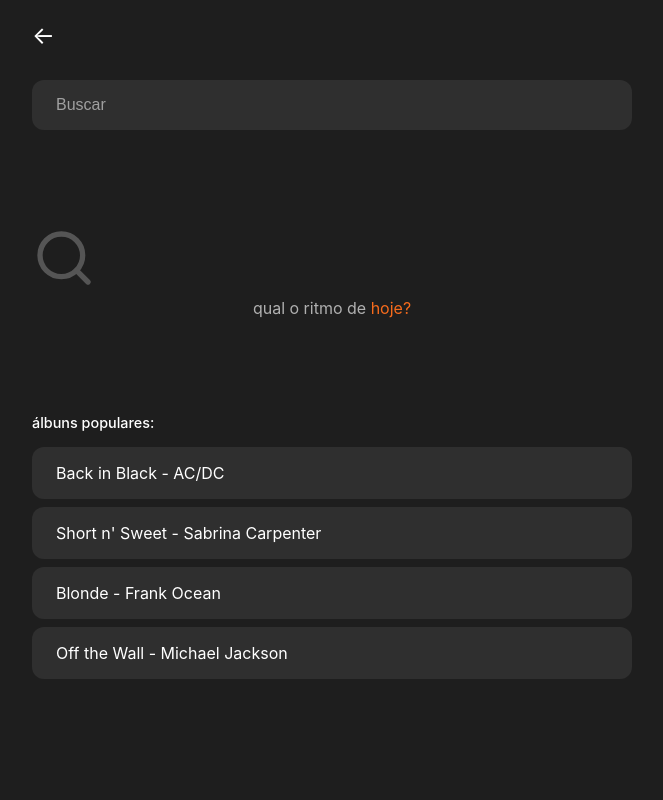
After one commit to mrappini/INF1039-T7-eko, a Flask app: page /explorar in a window 1280 px wide. The commit adds this page. Shown: the whole page, without its empty margins (308-971 px from the left). Run offline with Flask 3, Linux system fonts and the light colour scheme.

Commit message:
Adição do explorar + modificações no cadastro
- a página de busca foi adicionada!

- modificações na página de cadastro: agora, só serão pedidos usuário, email e senha. o logo eko foi redimensionado, e ao clicar nele, o usuário será direcionado a homepage.

- agora, o botão de "começar agora" na homepage direciona o usuário para o cadastro

- correção de bugs e melhorias na homepage

```diff
--- a/app.py
+++ b/app.py
@@ -19,7 +19,6 @@
 
 @app.route('/cadastro')
 def cadastro():
-
     return render_template('cadastro.html')
 
 
@@ -28,7 +27,9 @@
 
     return render_template('login.html')
 
-
+@app.route('/explorar')
+def explorar():
+    return render_template('busca.html')
 
 
 if __name__ == '__main__':
--- a/templates/base.html
+++ b/templates/base.html
@@ -45,7 +45,7 @@
               <a class="nav-link active" href="{{ url_for('homepage') }}">início</a>
             </li>
             <li class="nav-item">
-              <a class="nav-link" href="#">explorar</a>
+              <a class="nav-link" href="{{ url_for('explorar') }}">explorar</a>
             </li>
             <li class="nav-item">
               <a class="nav-link" href="{{ url_for('avaliacao') }}">minhas avaliações</a>
--- /dev/null
+++ b/templates/busca.html
@@ -0,0 +1,161 @@
+<!DOCTYPE html>
+<html lang="pt-BR">
+<head>
+    <meta charset="UTF-8">
+    <meta name="viewport" content="width=device-width, initial-scale=1.0">
+    <title>Busca de Música</title>
+    <style>
+        /* Reset básico e configurações globais */
+        * {
+            box-sizing: border-box;
+            margin: 0;
+            padding: 0;
+        }
+
+        body {
+            font-family: -apple-system, BlinkMacSystemFont, "Segoe UI", Roboto, Helvetica, Arial, sans-serif;
+            background-color: #1E1E1E; /* Fundo cinza bem escuro */
+            color: #FFFFFF; /* Texto branco */
+            padding: 1.5rem;
+            min-height: 100vh;
+        }
+
+        .search-page-container {
+            width: 100%;
+            max-width: 600px; /* Largura máxima para tablets/desktops */
+            margin: 0 auto;
+        }
+
+        /* Cabeçalho com seta de voltar */
+        header {
+            margin-bottom: 2rem;
+        }
+
+        .back-arrow {
+            font-size: 1.5rem;
+            color: #FFFFFF;
+            text-decoration: none;
+            line-height: 1;
+            display: inline-block;
+        }
+
+        /* Barra de Busca */
+        .search-bar {
+            margin-bottom: 6rem; /* Espaço grande para a área central */
+        }
+
+        .search-bar input {
+            width: 100%;
+            padding: 1rem 1.5rem;
+            border: none;
+            border-radius: 12px;
+            background-color: #2F2F2F; /* Cor de fundo da barra de busca */
+            color: #FFFFFF;
+            font-size: 1rem;
+        }
+
+        .search-bar input::placeholder {
+            color: #A0A0A0;
+        }
+
+        .search-bar input:focus {
+            outline: none;
+        }
+
+        /* Mensagem Central (Lupa e Texto) */
+        .search-center-message {
+            text-align: center;
+            margin-bottom: 6rem;
+        }
+
+        .search-icon {
+            font-size: 4rem; /* Lupa grande */
+            color: #555555; /* Cor cinza clara para a lupa */
+            display: block;
+            margin-bottom: 0.5rem;
+        }
+
+        .search-center-message p {
+            color: #B0B0B0;
+        }
+
+        .search-center-message .highlight-text {
+            color: #F76B1C; /* Destaque laranja */
+            text-decoration: none;
+        }
+
+        /* Buscas Populares */
+        .popular-searches h2 {
+            font-size: 0.9rem;
+            font-weight: 500;
+            color: #FFFFFF;
+            margin-bottom: 1rem;
+            text-transform: lowercase; /* Assegurar que seja minúsculo como na imagem */
+        }
+
+        .popular-list {
+            list-style: none;
+            padding: 0;
+        }
+
+        .popular-list li {
+            margin-bottom: 0.5rem;
+        }
+
+        .popular-list a {
+            display: block;
+            padding: 1rem 1.5rem;
+            border-radius: 12px;
+            background-color: #2F2F2F; /* Cor de fundo dos itens da lista */
+            color: #FFFFFF;
+            text-decoration: none;
+            font-size: 1rem;
+            transition: background-color 0.2s ease;
+        }
+
+        .popular-list a:hover {
+            background-color: #3A3A3A;
+        }
+    </style>
+</head>
+<body>
+
+    <div class="search-page-container">
+        <header>
+            <a href="{{ url_for('homepage') }}" class="back-arrow">&larr;</a>
+        </header>
+
+        <div class="search-bar">
+            <input type="text" placeholder="Buscar" aria-label="Buscar música, artista ou álbum">
+        </div>
+
+        <div class="search-center-message">
+            <svg class="search-icon" style="color: #555555;" width="64" height="64" viewBox="0 0 24 24" fill="none" xmlns="http://www.w3.org/2000/svg">
+                <path d="M11 19C15.4183 19 19 15.4183 19 11C19 6.58172 15.4183 3 11 3C6.58172 3 3 6.58172 3 11C3 15.4183 6.58172 19 11 19Z" stroke="currentColor" stroke-width="2" stroke-linecap="round" stroke-linejoin="round"/>
+                <path d="M21 21L16.65 16.65" stroke="currentColor" stroke-width="2" stroke-linecap="round" stroke-linejoin="round"/>
+            </svg>
+            <p>qual o ritmo de <a class="highlight-text">hoje?</a></p>
+        </div>
+
+        <div class="popular-searches">
+            <h2>álbuns populares:</h2>
+
+            <ul class="popular-list">
+                <li>
+                    <a href="#">Back in Black - AC/DC</a>
+                </li>
+                <li>
+                    <a href="#">Short n' Sweet - Sabrina Carpenter </a>
+                </li>
+                <li>
+                    <a href="#">Blonde - Frank Ocean</a>
+                </li>
+                 <li>
+                    <a href="#">Off the Wall - Michael Jackson</a>
+                </li>
+            </ul>
+        </div>
+    </div>
+
+</body>
+</html>
--- a/templates/homepage.html
+++ b/templates/homepage.html
@@ -17,9 +17,9 @@
     descubra, avalie e compartilhe as músicas que te marcam.
   </p>
 
-  <button class="btn btn-eko btn-lg mt-3" type="button">
-    começar agora
-  </button>
+<a href="{{ url_for('cadastro') }}" class="btn btn-eko btn-lg mt-3">
+  começar agora
+</a>
 
 </main>
 {% endblock %}
```
Also changed, not shown: templates/cadastro.html (+43 -38 lines).
